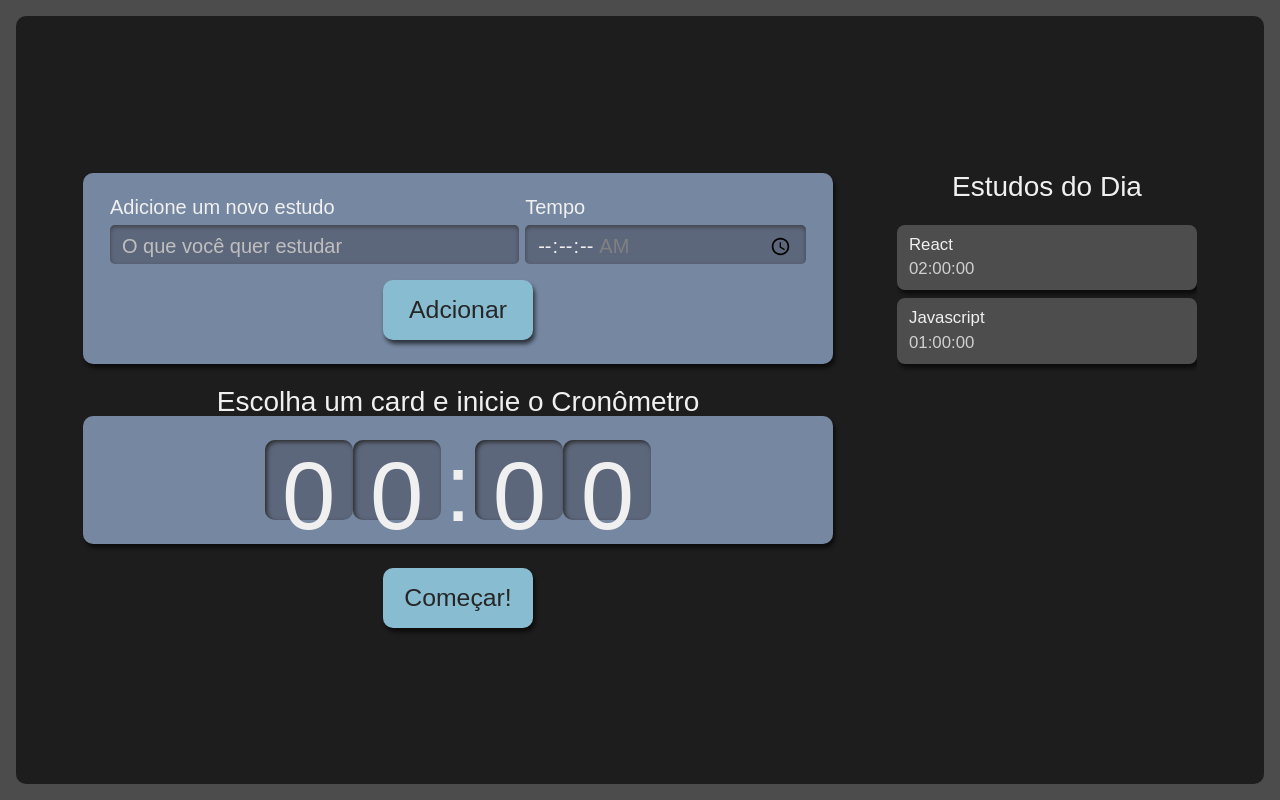
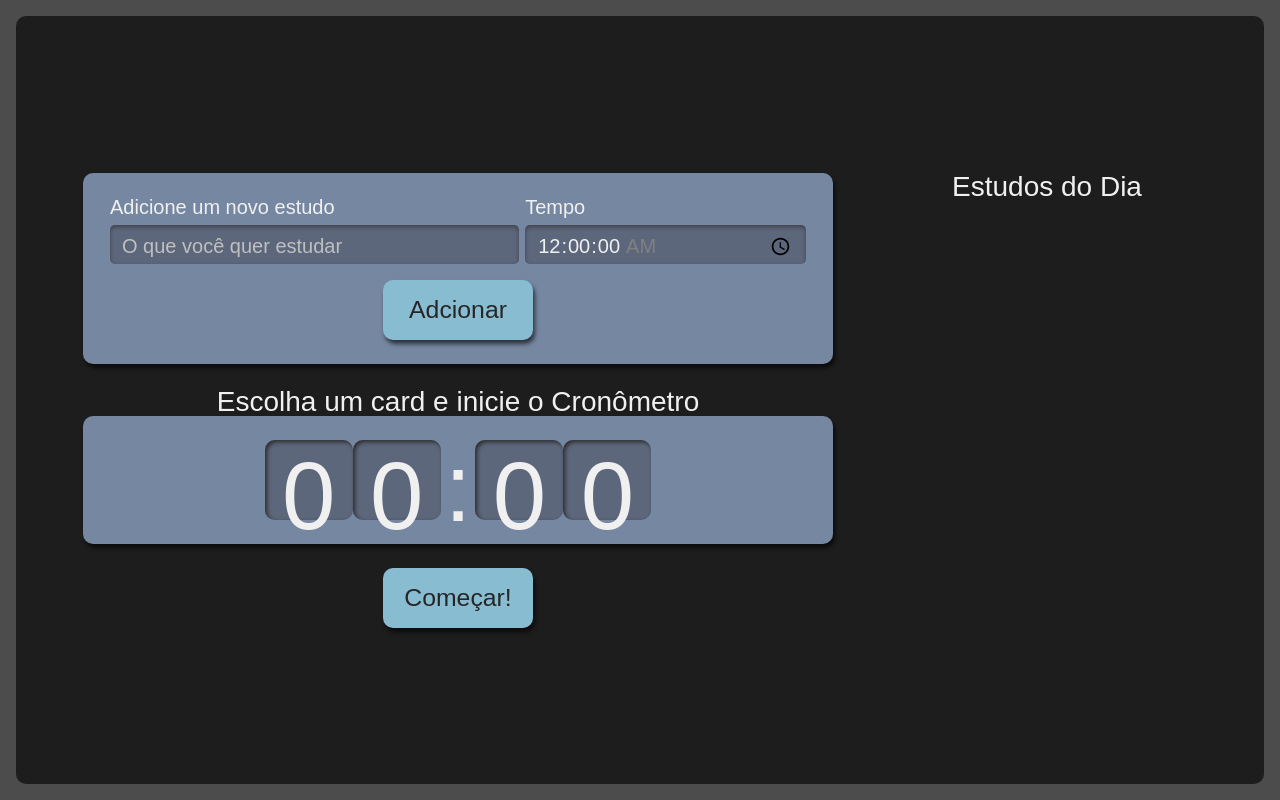
Before and after one commit to yurialves021/react-studies, a React (Create React App) app: page / in a window 1280 px wide. Built offline with nearby package versions, Linux system fonts and the light colour scheme.

Commit message:
Utilização dos States para adicionar

```diff
--- a/src/components/Button/index.tsx
+++ b/src/components/Button/index.tsx
@@ -1,12 +1,12 @@
 import React from "react";
 import style from './Button.module.scss';
 
-const Button = (props : {children: string}) => {
+const Button = (props : {children: string, type?: "button" | "submit" | "reset" | undefined}) => {
 
-    const {children} = props;
+    const {children, type = "button"} = props;
 
     return (
-        <button className={style.botao}>{children}</button>
+        <button type={type} className={style.botao}>{children}</button>
     );
 }
 
--- a/src/components/Form/index.tsx
+++ b/src/components/Form/index.tsx
@@ -1,12 +1,26 @@
-import React from "react";
+import React, { useState, FormEvent, Dispatch, SetStateAction } from "react";
 import style from './Form.module.scss';
 import Button from '../Button/';
+import { ITarefa } from '../../types/ITarefa';
 
+const Form = (props: {
+    setTarefas: Dispatch<SetStateAction<ITarefa[]>>}) => {
 
-const Form = () => {
+    const {setTarefas} = props;
+
+    const [tarefa, setTarefa] = useState('');
+    const [tempo, setTempo] = useState('00:00:00');
+
+    const adcionarTarefa = (e: FormEvent) => {
+        e.preventDefault();
+
+        setTarefas(tarefas => [...tarefas, {tarefa,tempo}]);
+
+    };
+
     return (
 
-        <form className={style.novaTarefa}>
+        <form className={style.novaTarefa} onSubmit={adcionarTarefa}>
             <div className={style.inputContainer}>
                 <label htmlFor="tarefa">Adicione um novo estudo</label>
 
@@ -15,6 +29,8 @@ const Form = () => {
                     placeholder="O que você quer estudar"
                     name="tarefa"
                     id="tarefa"
+                    value={tarefa}
+                    onChange={e => setTarefa(e.target.value)}
                     required />
             </div>
             <div className={style.inputContainer}>
@@ -23,12 +39,14 @@ const Form = () => {
                     type="time"
                     name="tempo"
                     step="1"
+                    value={tempo}
+                    onChange={e => setTempo(e.target.value)}
                     id="tempo"
                     min="00:00:00"
                     max="01:30:00"
                     required />
             </div>
-            <Button>Adcionar</Button>
+            <Button type="submit">Adcionar</Button>
         </form>
 
 
--- a/src/components/List/index.tsx
+++ b/src/components/List/index.tsx
@@ -1,19 +1,10 @@
-import React from "react";
 import style from './List.module.scss';
 import Items from './Items';
+import {ITarefa} from '../../types/ITarefa';
 
-const List = () => {
+const List = (props: { tarefas: ITarefa[] }) => {
 
-    const tarefas = [
-        {
-            tarefa: 'React',
-            tempo: '02:00:00'
-        },
-        {
-            tarefa: 'Javascript',
-            tempo: '01:00:00'
-        }
-    ];
+    const { tarefas } = props;
 
     return (
         <aside className={style.listaTarefas}>
--- a/src/components/pages/App.tsx
+++ b/src/components/pages/App.tsx
@@ -1,14 +1,18 @@
-import React from 'react';
+import React, { useState } from 'react';
 import Form from '../Form';
 import List from '../List';
 import Stopwatch from '../Stopwatch';
 import style from './App.module.scss';
+import { ITarefa } from '../../types/ITarefa';
 
 function App() {
+
+  const [tarefas, setTarefas] = useState<ITarefa[] | []>([]);
+
   return (
     <div className={style.AppStyle}>
-      <Form />
-      <List />
+      <Form setTarefas={setTarefas} />
+      <List tarefas={tarefas} />
       <Stopwatch />
     </div>
   );
--- /dev/null
+++ b/src/types/ITarefa.ts
@@ -0,0 +1,5 @@
+
+export interface ITarefa {
+    tarefa: string,
+    tempo: string
+}
```
